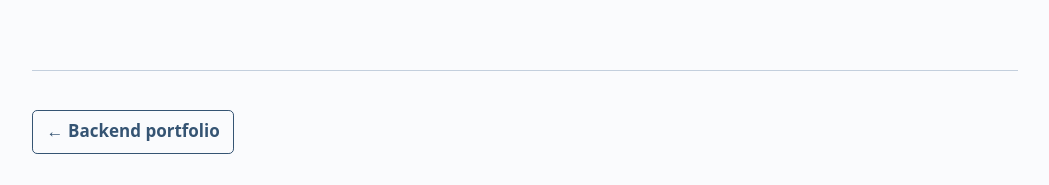
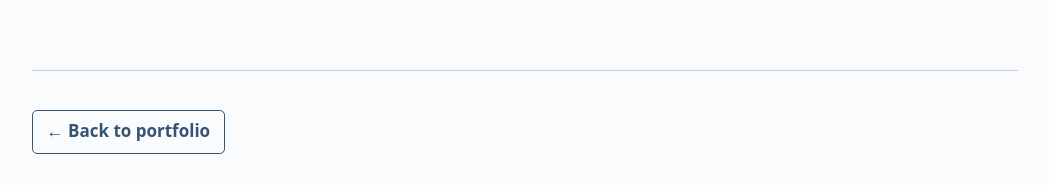
Before and after one commit to alex-coch/alex-coch.github.io, a Jekyll site: the page resume/index.html, which Jekyll copies as it is, in a window 1280 px wide and 900 px high, scrolled down 3383 px. Shown: the part 712-897 px from the top of the window, without its empty margins (115-1164 px from the left). Built offline with Jekyll 4.4.1, drawn with Linux system fonts in a browser that asks for light colours.

Commit message:
Clarify the resume return link

```diff
--- a/resume/index.html
+++ b/resume/index.html
@@ -210,7 +210,7 @@
 </section>
 <footer>
   <div class="actions work-actions">
-    <a href="/">← Backend portfolio</a>
+    <a href="/">← Back to portfolio</a>
   </div>
 </footer>
 </main></body></html>
```
